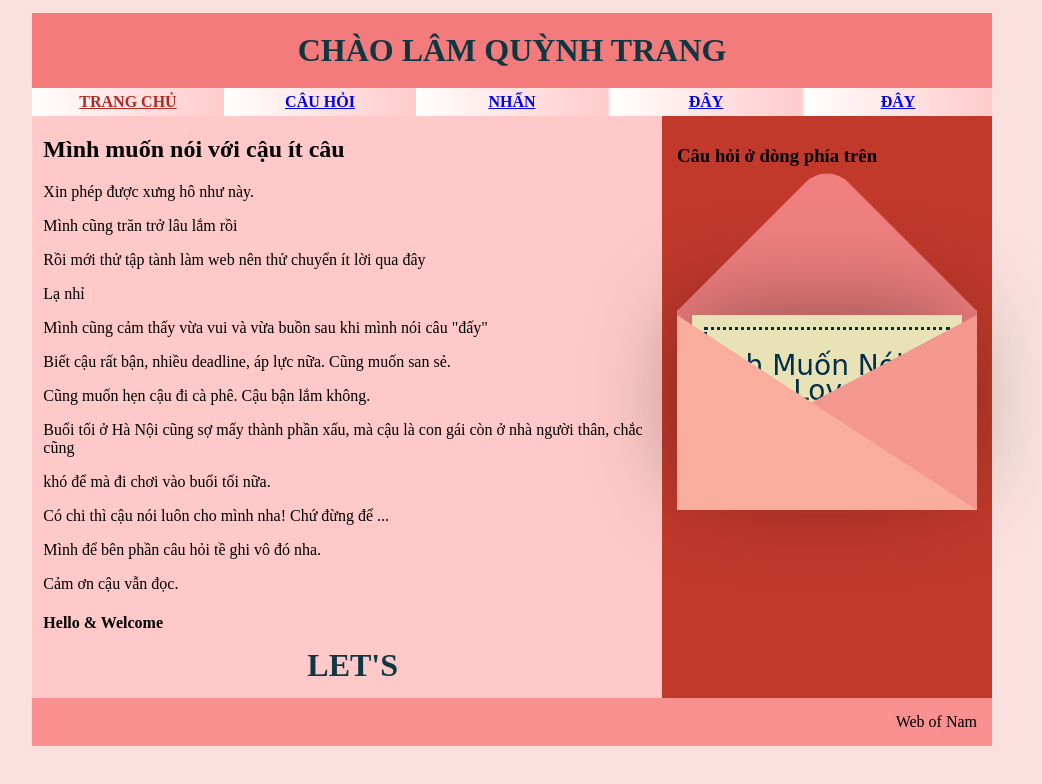
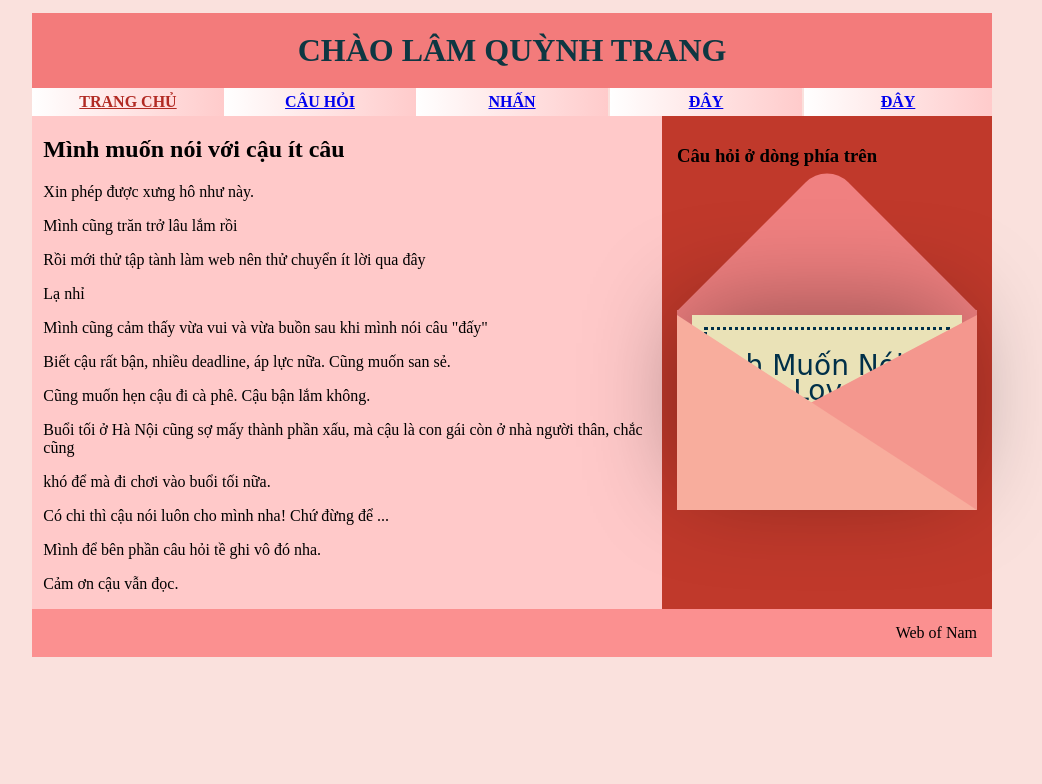
Before and after one commit to codenjj/totinhpart2, a plain HTML site: page index.html in a window 1280 px wide. Shown: the top 784 px of the page, without its empty margins (128-1170 px from the left). Drawn offline with nearby package versions, Linux system fonts and the light colour scheme.

Commit message:
Update index.html

```diff
--- a/index.html
+++ b/index.html
@@ -72,10 +72,6 @@
               <p>Có chi thì cậu nói luôn cho mình nha! Chứ đừng để ... </p>
               <p>Mình để bên phần câu hỏi tề ghi vô đó nha.</p>
               <p>Cảm ơn cậu vẫn đọc.</p>
-              <div class="text-white text-center">
-                                <h4>Hello & Welcome</h4>
-                                <h1 class="header_title mb-0 mt-3">LET'S <span class="element fw-bold" data-elements="LEARN ENGLISH,LEARN WITH US!"></span></h1>
-              </div>
            </div>
 
            <div id="sidebar">
```
